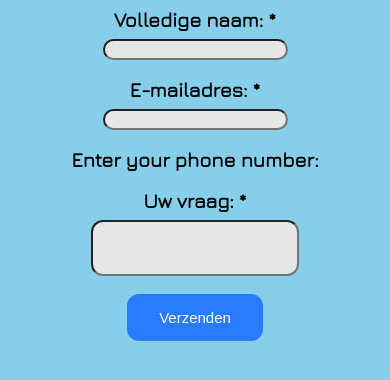
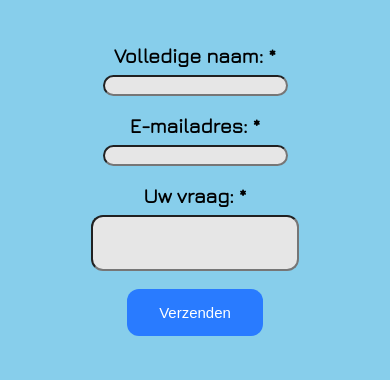
Before and after one commit to AidenistooOP/Predact, a plain HTML site: page contact.html in a window 390 px wide. Drawn offline with nearby package versions, Linux system fonts and the light colour scheme.

Commit message:
Removed phone number input and added brakes before contact form

```diff
--- a/contact.html
+++ b/contact.html
@@ -1,24 +1,27 @@
 <!DOCTYPE html>
 <html lang="en">
+
 <head>
   <meta charset="UTF-8">
   <meta http-equiv="X-UA-Compatible" content="IE=edge">
   <meta name="viewport" content="width=device-width, initial-scale=1.0">
   <title>Contact</title>
-    <link rel="icon" href="../img/logo.png" type="image/icon type">
+  <link rel="icon" href="../img/logo.png" type="image/icon type">
   <link href="css/andere.css" rel="stylesheet" type="text/css" />
   <link href='https://fonts.googleapis.com/css?family=Jura' rel='stylesheet'>
   <link href='https://fonts.googleapis.com/css?family=Luckiest Guy' rel='stylesheet'>
 </head>
+
 <body>
   <article>
-  <div class="formDiv">
+    <br>
+    <br>
+    <div class="formDiv">
       <form onsubmit="FormFunction()">
         <label>Volledige naam: *</label> <br>
         <input type="text" required minlength="2"> <br> <br>
         <label>E-mailadres: *</label> <br>
         <input type="email" required pattern="[a-z0-9._%+-]+@[a-z0-9.-]+\.[a-z]{2,4}$"> <br> <br>
-<label>Enter your phone number:</label> <br><br>
         <label>Uw vraag: *</label> <br>
         <input type="text" id="vraagInput" required minlength="20">
         <br><br> <button onclick="submit()" id="submitBtn">Verzenden</button>
@@ -27,4 +30,5 @@
   </article>
   <script src="script.js"></script>
 </body>
+
 </html>
```
